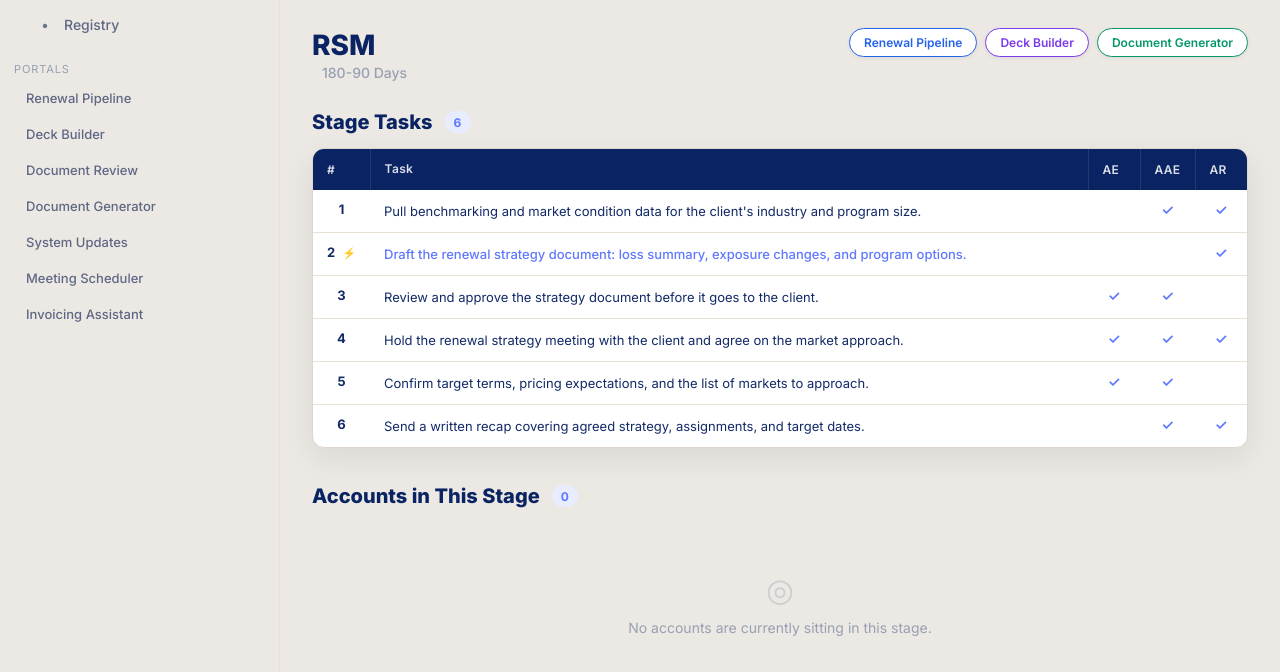
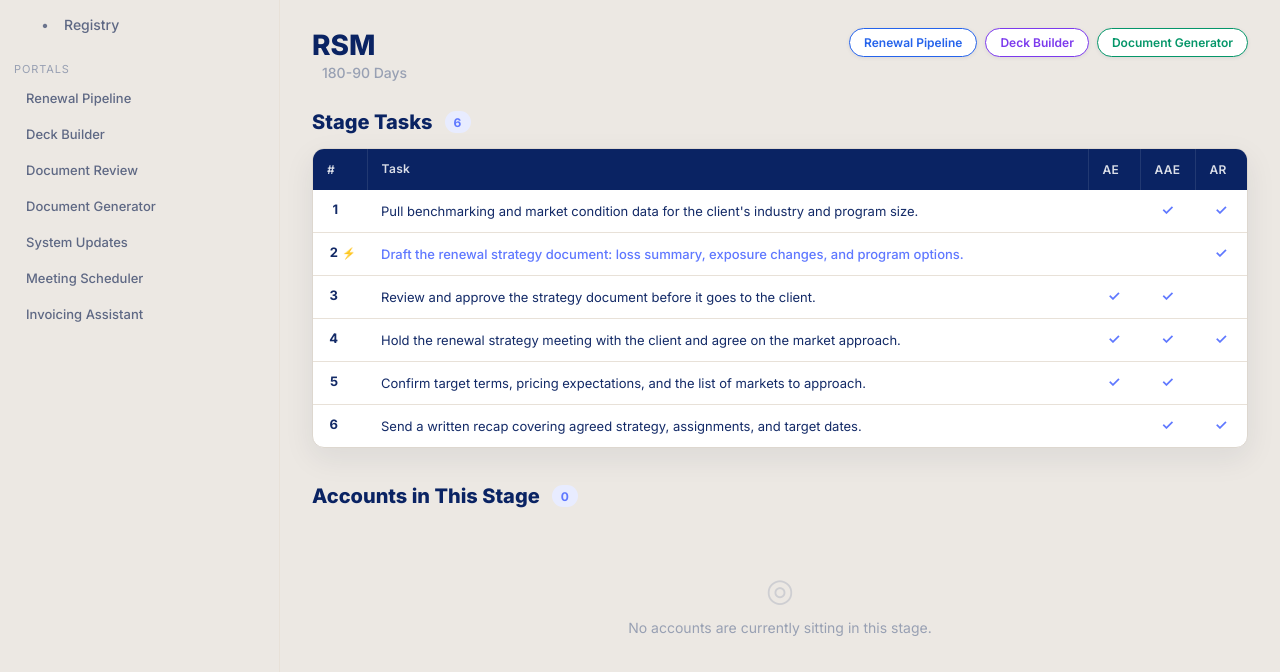
Before and after one commit to jpratt3/chief-of-staff, a Flask app: page /stage/rsm in a window 1280 px wide. Shown: the part 48-720 px from the top of the page. Run offline with Flask 3, Linux system fonts and the light colour scheme.

Commit message:
Align task numbers regardless of whether a row has a skill link
.col-num is centre-aligned and held both the number and the launch icon, so
"1 <icon>" centred as a single unit and its digit sat left of the bare numbers
around it. The effect was worst on stages with one linked task, where a single
row appeared indented against five straight ones.

The icon now lives in a fixed-width slot that is rendered on every row, empty
when there is no skill, so each cell has identical geometry. Numbers share a
baseline column within a stage and across stages.

Co-Authored-By: Claude Opus 5 <noreply@anthropic.com>

```diff
--- a/dashboard_v2/static/css/main.css
+++ b/dashboard_v2/static/css/main.css
@@ -196,6 +196,12 @@ body { min-height: 100vh; }
 
 /* Column sizing */
 .col-num { width: 52px; text-align: center; font-weight: 700; color: var(--accent); font-size: 13px; white-space: nowrap; }
+/* The launch icon sits in a slot that is always present, so a row without a
+   skill has the same geometry as one with it and every number lands on the
+   same baseline column. Without the reserved slot, "1 <icon>" centres as one
+   unit and the digit drifts left of the bare numbers above and below it. */
+.task-num   { display: inline-block; min-width: 11px; text-align: right; }
+.skill-slot { display: inline-block; width: 15px; text-align: left; }
 .col-task { line-height: 1.55; }
 .col-task.has-skill { color: var(--accent); font-weight: 500; }
 .col-role { width: 52px; text-align: center; }
--- a/dashboard_v2/templates/stage.html
+++ b/dashboard_v2/templates/stage.html
@@ -42,8 +42,7 @@
           {% for t in data.tasks %}
           <tr class="stage-task-row">
             <td class="col-num">
-              {{ t.num }}
-              {% if t.skill_url %}<a class="skill-launch-icon" href="{{ t.skill_url }}" title="Launch skill">⚡</a>{% endif %}
+              <span class="task-num">{{ t.num }}</span><span class="skill-slot">{% if t.skill_url %}<a class="skill-launch-icon" href="{{ t.skill_url }}" title="Launch skill">⚡</a>{% endif %}</span>
             </td>
             <td class="col-task {% if t.skill_url %}has-skill{% endif %}">{{ t.text }}</td>
             <td class="col-role">{% if t.ae %}<span class="role-check">✓</span>{% endif %}</td>
```
